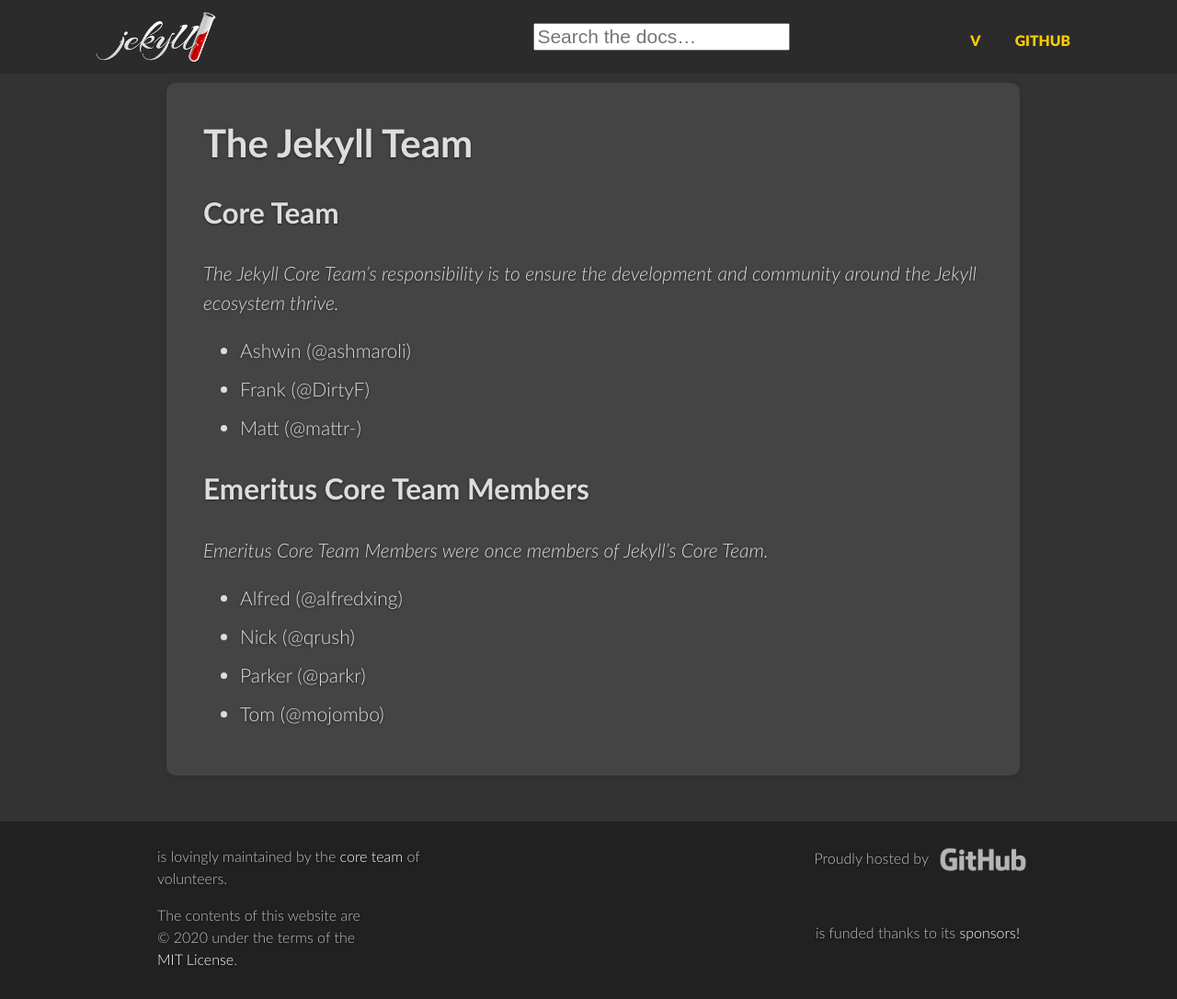
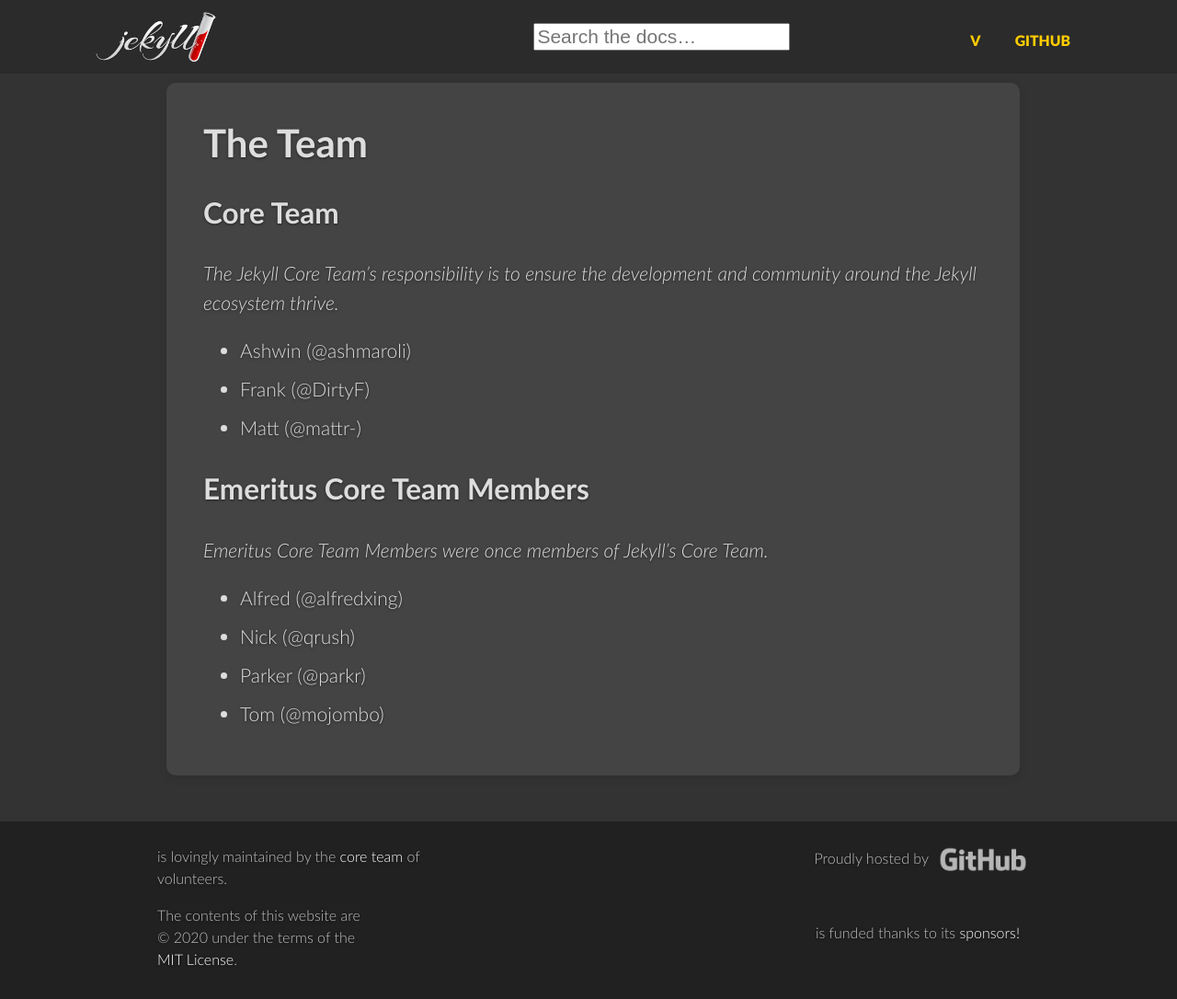
Before and after one commit to LeakyAbstractions/jekyllrb-theme, a Jekyll site: the page built from assets/team.md, in a window 1280 px wide. Shown: the whole page at 92% size. Built offline with Jekyll 4.4.1, drawn with Linux system fonts in a browser that asks for light colours; comment, search, counter and statistics services are not loaded.

Commit message:
Refactor team page

```diff
--- a/pages/team.md
+++ b/assets/team.md
@@ -1,8 +1,23 @@
 ---
 layout: page
-title: The Jekyll Team
+title: The Team
 permalink: /team/
 ---
+
+{% if site.team %}
+
+{% for team in site.team %}
+## {{ team.name }}
+
+{{ team.text }}
+
+{% for member in team.members %}
+- [{% avatar user=member.user size=24 %} {{ member.name }}](https://github.com/{{ member.user }} "@{{ member.user }}")
+{% endfor %}
+
+{% endfor %}
+
+{% else %}
 
 ## Core Team
 
@@ -21,3 +36,5 @@
 * Nick (@qrush)
 * Parker (@parkr)
 * Tom (@mojombo)
+
+{% endif %}
```
